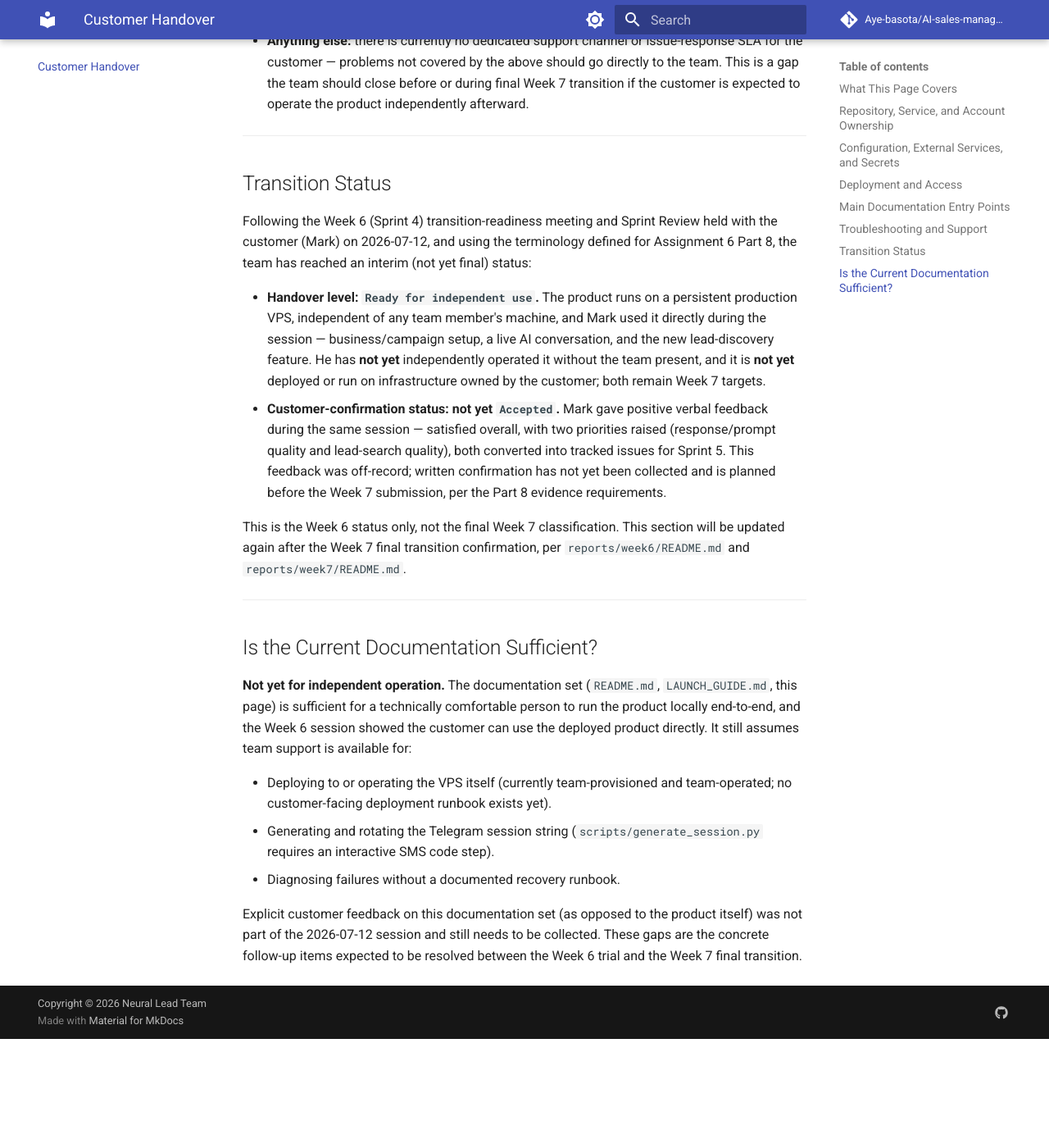
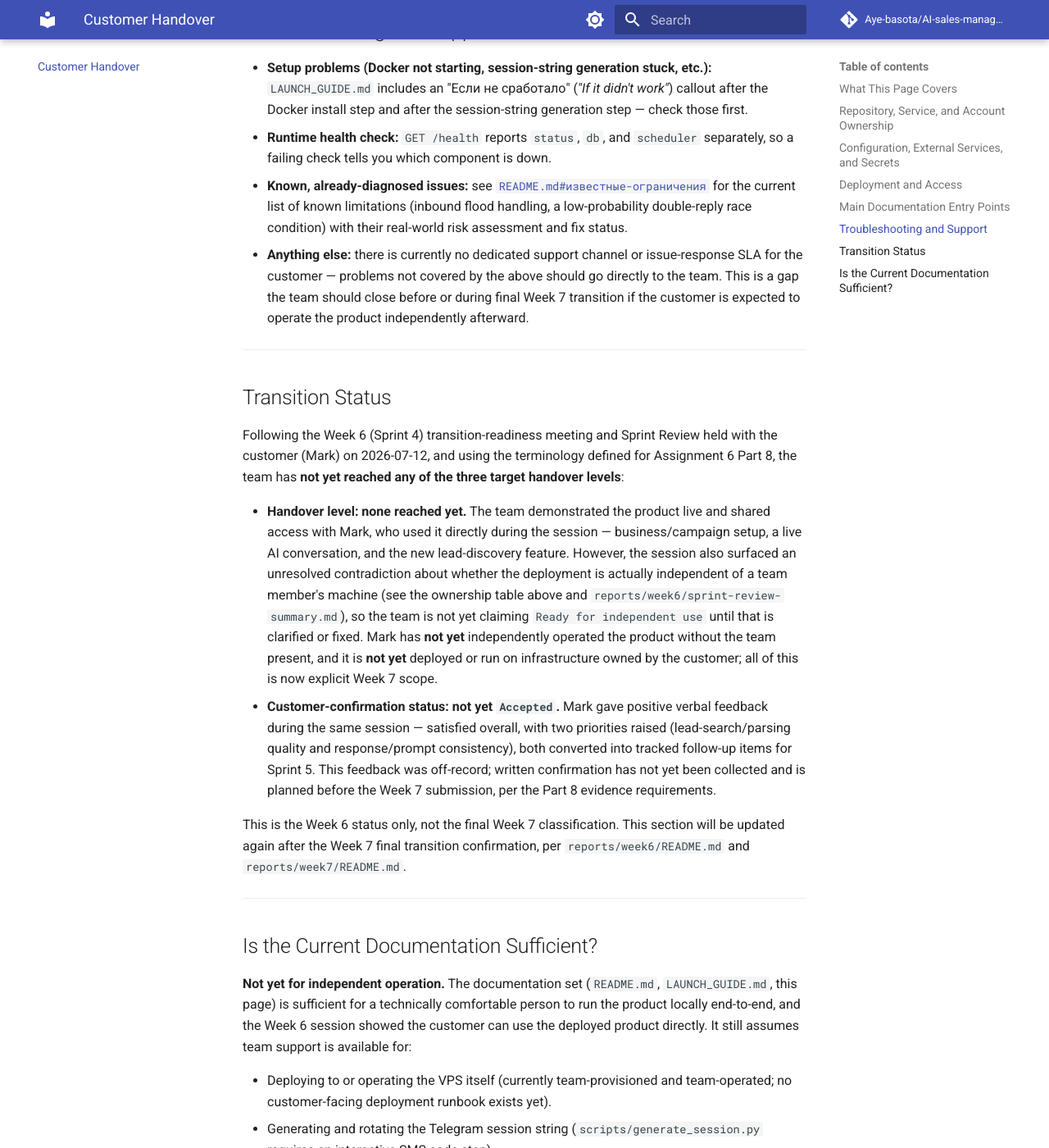
Before and after one commit to Aye-basota/AI-sales-manager, an MkDocs documentation site: the page built from docs/customer-handover.md, in a window 1280 px wide and 1400 px high, scrolled down 4285 px. Shown: the whole window at 82% size. Built offline with MkDocs 1.6.1 and Material for MkDocs 9.7.7, drawn with Linux system fonts in a browser that asks for light colours; comment, search, counter and statistics services are not loaded; before the commit the page ends 5552 px from its top, so only the background shows below that; some of the changed text lies outside the part shown.

Commit message:
docs: correct VPS independence claim in customer-handover.md
The Week 6 Sprint Review transcript (reports/week6/sprint-review-transcipt.md,
added after this branch's first commit) surfaced a comment that the bot is
unstable when a laptop is off, contradicting the "independent of any team
member's machine" claim this doc made based on an earlier, less careful
draft of the Sprint Review summary. Walk the handover-level and ownership
claims back to "unconfirmed" until the team resolves or explains the
contradiction, matching the team's own revised
reports/week6/sprint-review-summary.md.

```diff
--- a/docs/customer-handover.md
+++ b/docs/customer-handover.md
@@ -2,7 +2,7 @@
 
 This page describes the **current actual** handover state of AI Sales Manager. It is updated during Week 6 and Week 7 of Assignment 6 as the transition progresses — it does not describe an aspirational future state.
 
-**Status as of this update:** the Sprint 4 (Week 6) Sprint Review and trial walkthrough was held with the customer (Mark) on 2026-07-12. The product now runs on a persistent production VPS, and Mark used it live during the session. The product has **not yet** been formally transitioned to the customer (no ownership transfer, no written acceptance) — that is targeted for Week 7. See [Transition Status](#transition-status) below for what that means concretely.
+**Status as of this update:** the Sprint 4 (Week 6) Sprint Review and trial walkthrough was held with the customer (Mark) on 2026-07-12. The team demonstrated a production VPS deployment, and Mark used the product live during the session — but the same session also surfaced a comment, in the raw transcript, that the bot "doesn't work stably when \[the\] laptop is turned on," which conflicts with the intended always-on VPS setup and with the UAT-1 "24/7 availability" pass result. Who this refers to and whether it reflects an actual gap in the VPS deployment is not yet resolved and must be clarified or fixed before Week 7 — see `reports/week6/sprint-review-summary.md`. The product has **not yet** been formally transitioned to the customer (no ownership transfer, no written acceptance). See [Transition Status](#transition-status) below for what that means concretely.
 
 ---
 
@@ -24,7 +24,7 @@
 |---|---|
 | **Source code repository** | Public on GitHub at [`Aye-basota/AI-sales-manager`](https://github.com/Aye-basota/AI-sales-manager), owned by the team. **Not yet transferred** to a customer-owned account or organization. The customer can read, clone, and fork it like any public visitor, but does not currently have write or admin access. |
 | **Hosted documentation site** | GitHub Pages at [aye-basota.github.io/AI-sales-manager](https://aye-basota.github.io/AI-sales-manager/), built from this repository. Public and readable by anyone; no separate account or transfer is needed to use it. |
-| **Running product instance** | As of Sprint 4 (Week 6), the product runs on a persistent production VPS provisioned and paid for by the team, in addition to the on-demand local Docker Compose path (see [Deployment and Access](#deployment-and-access)). The VPS is team-owned infrastructure — nothing has been deployed to infrastructure owned by the customer yet. Its address is not published in this public document for account-safety reasons (see [`AGENTS.md`](../AGENTS.md#safety-constraints)); it is shared directly with the customer and made available to instructors through the private submission channel. |
+| **Running product instance** | As of Sprint 4 (Week 6), the team has a production VPS deployment, in addition to the on-demand local Docker Compose path (see [Deployment and Access](#deployment-and-access)). The VPS is team-owned infrastructure — nothing has been deployed to infrastructure owned by the customer yet. Whether the VPS deployment is actually independent of any team member's machine is currently **unconfirmed**: the Week 6 session surfaced a comment that the bot is unstable when a laptop is off, which contradicts the intended always-on setup (see the Week 6 Sprint Review summary). Its address is not published in this public document for account-safety reasons (see [`AGENTS.md`](../AGENTS.md#safety-constraints)); it is shared directly with the customer and made available to instructors through the private submission channel. |
 | **Telegram seller account** | The live Telegram account used to send messages belongs to whoever supplies the phone number during setup (currently a team-controlled test number). A production handover requires the customer to either supply their own seller phone number or explicitly authorize continued use of the team's number. |
 | **LLM provider account (OpenRouter / DashScope)** | Team-controlled test API keys are used during development. No customer-owned LLM API key has been provisioned yet. |
 | **Admin Telegram Bot** | Registered via BotFather under a team-controlled bot token. Not yet re-registered under a customer-controlled bot account. |
@@ -56,7 +56,7 @@
 
 - **Local / demo deployment:** `docker-compose up -d --build` followed by `docker-compose exec api alembic upgrade head`. Full walkthrough in [`LAUNCH_GUIDE.md`](../LAUNCH_GUIDE.md).
 - **Temporary public access:** the team can expose a running local instance publicly using `docker-compose -f docker-compose.yml -f docker-compose.tunnel.yml up -d`, which opens a [localtunnel](https://theboroer.github.io/localtunnel-www/) HTTPS URL. This URL is **ephemeral** — it only works while the team's host machine and tunnel process are running, and it changes on restart. It is not a substitute for a persistent production deployment.
-- **Persistent production hosting:** set up as of Sprint 4 (Week 6) — the product now runs on a team-provisioned production VPS, independent of any team member's machine being on. There is still no CI/CD deployment pipeline; releases are deployed to the VPS manually. Access is shared directly with the customer and with instructors through the private submission channel rather than published in this document, since the account sends real Telegram messages (see [`AGENTS.md`](../AGENTS.md#safety-constraints)). The VPS remains team-owned and team-operated — deployment on infrastructure owned or operated by the customer is the outstanding item for a "deployed on customer side" handover level.
+- **Persistent production hosting:** a production VPS was introduced during Sprint 4 (Week 6), intended to keep the product running without any team member's machine active. Whether it actually achieves that is **unconfirmed as of this update** — the Week 6 session surfaced a comment implying an instability tied to a laptop being on, which the team has not yet resolved or explained (see `reports/week6/sprint-review-summary.md`). There is still no CI/CD deployment pipeline; releases are deployed to the VPS manually. Access is shared directly with the customer and with instructors through the private submission channel rather than published in this document, since the account sends real Telegram messages (see [`AGENTS.md`](../AGENTS.md#safety-constraints)). The VPS remains team-owned and team-operated — deployment on infrastructure owned or operated by the customer is the outstanding item for a "deployed on customer side" handover level.
 - **Recovery:** there is currently no automated backup or restore procedure for the PostgreSQL data or Redis state. Recovery today means re-running `alembic upgrade head` against a fresh database and re-adding Telegram accounts and scripts; there is no documented disaster-recovery runbook yet.
 - **Verification after setup:** `GET /health` returns `status`, `db`, and `scheduler` — use it to confirm the API, database, and background scheduler all came up correctly. `pytest tests/ -v` (459 tests as of the last MVP v2 release) verifies the codebase itself before deploying a new version.
 
@@ -89,10 +89,10 @@
 
 ## Transition Status
 
-Following the Week 6 (Sprint 4) transition-readiness meeting and Sprint Review held with the customer (Mark) on 2026-07-12, and using the terminology defined for Assignment 6 Part 8, the team has reached an interim (not yet final) status:
+Following the Week 6 (Sprint 4) transition-readiness meeting and Sprint Review held with the customer (Mark) on 2026-07-12, and using the terminology defined for Assignment 6 Part 8, the team has **not yet reached any of the three target handover levels**:
 
-- **Handover level: `Ready for independent use`.** The product runs on a persistent production VPS, independent of any team member's machine, and Mark used it directly during the session — business/campaign setup, a live AI conversation, and the new lead-discovery feature. He has **not yet** independently operated it without the team present, and it is **not yet** deployed or run on infrastructure owned by the customer; both remain Week 7 targets.
-- **Customer-confirmation status: not yet `Accepted`.** Mark gave positive verbal feedback during the same session — satisfied overall, with two priorities raised (response/prompt quality and lead-search quality), both converted into tracked issues for Sprint 5. This feedback was off-record; written confirmation has not yet been collected and is planned before the Week 7 submission, per the Part 8 evidence requirements.
+- **Handover level: none reached yet.** The team demonstrated the product live and shared access with Mark, who used it directly during the session — business/campaign setup, a live AI conversation, and the new lead-discovery feature. However, the session also surfaced an unresolved contradiction about whether the deployment is actually independent of a team member's machine (see the ownership table above and `reports/week6/sprint-review-summary.md`), so the team is not yet claiming `Ready for independent use` until that is clarified or fixed. Mark has **not yet** independently operated the product without the team present, and it is **not yet** deployed or run on infrastructure owned by the customer; all of this is now explicit Week 7 scope.
+- **Customer-confirmation status: not yet `Accepted`.** Mark gave positive verbal feedback during the same session — satisfied overall, with two priorities raised (lead-search/parsing quality and response/prompt consistency), both converted into tracked follow-up items for Sprint 5. This feedback was off-record; written confirmation has not yet been collected and is planned before the Week 7 submission, per the Part 8 evidence requirements.
 
 This is the Week 6 status only, not the final Week 7 classification. This section will be updated again after the Week 7 final transition confirmation, per `reports/week6/README.md` and `reports/week7/README.md`.
 
```
